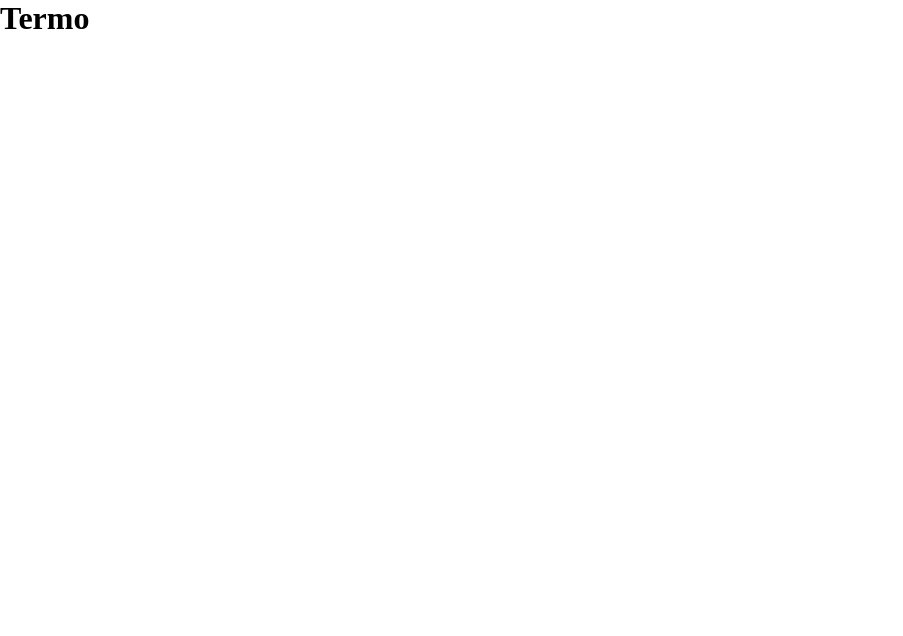
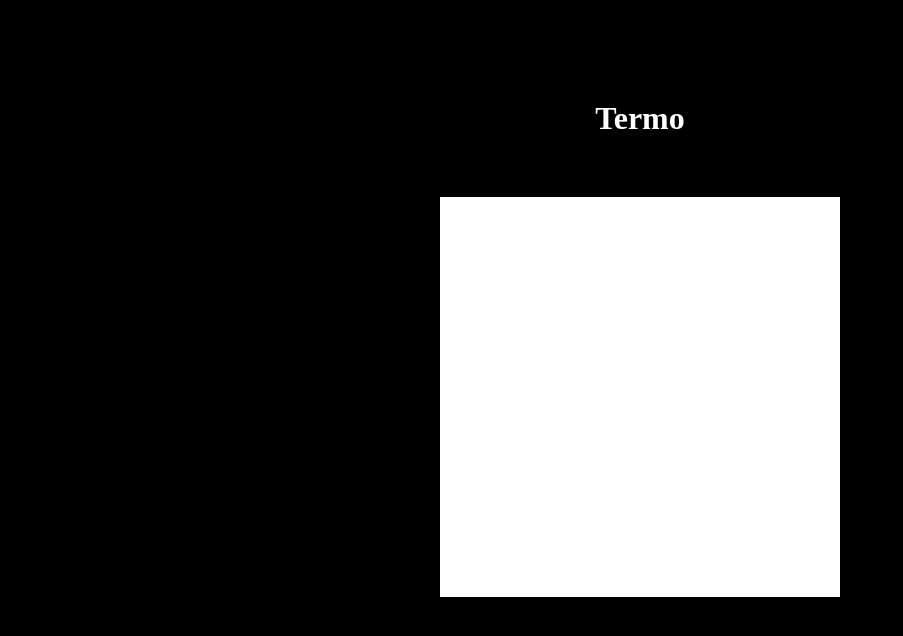
Before and after one commit to ufjf-dcc207/ufjf-dcc207-2024-3-a-trb2-Diegopbetti, a React (Vite) app in the folder vite-project/: page / in a window 1280 px wide. Shown: the top 636 px of the page, without its empty margins (0-903 px from the left). Built offline with nearby package versions, Linux system fonts and the light colour scheme.

Commit message:
Estiliza app e o jogo para arrumar posicionamento

```diff
--- a/vite-project/src/App.css
+++ b/vite-project/src/App.css
@@ -3,3 +3,13 @@
   margin: 0;
   box-sizing: border-box;
 }
+
+.termo {
+  background-color: black;
+  height: 100vh;
+  width: 100%;
+  display: flex;
+  flex-direction: column;
+  align-items: center;
+  justify-content: center;
+}
--- a/vite-project/src/App.tsx
+++ b/vite-project/src/App.tsx
@@ -5,7 +5,9 @@ function App() {
 
   return (
     <>
+    <div className='termo'>
       <Jogo />
+    </div>
     </>
   )
 }
--- a/vite-project/src/components/Jogo.css
+++ b/vite-project/src/components/Jogo.css
@@ -0,0 +1,15 @@
+.container {
+    color: white;
+    width: 400px;
+    height: 600px;
+    text-align: center;
+}
+
+.subcontainer {
+    background-color: white;
+    max-width: 400px;
+    width: 100%;
+    max-height: 400px;
+    height: 100%;
+    margin-top: 60px;
+}
--- a/vite-project/src/components/Jogo.tsx
+++ b/vite-project/src/components/Jogo.tsx
@@ -3,8 +3,11 @@ import './Jogo.css'
 function Jogo(){
 
     return (
-        <div>
+        <div className='container'>
             <h1>Termo</h1>
+            <div className='subcontainer'>
+
+            </div>
         </div>
     )
 }
```
